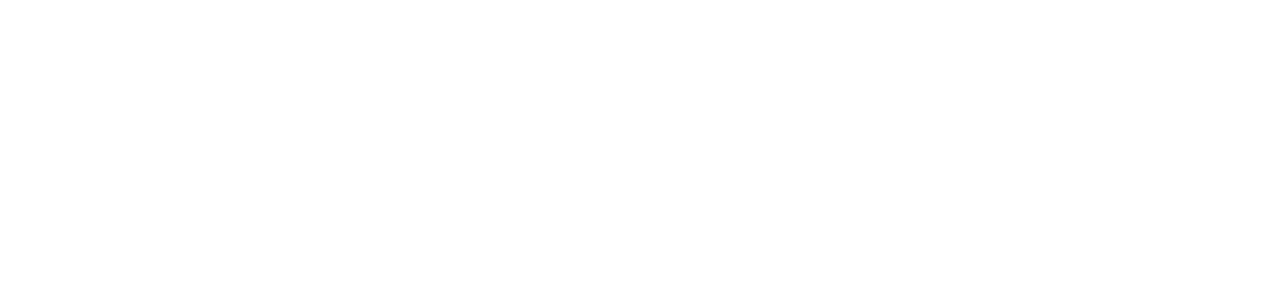
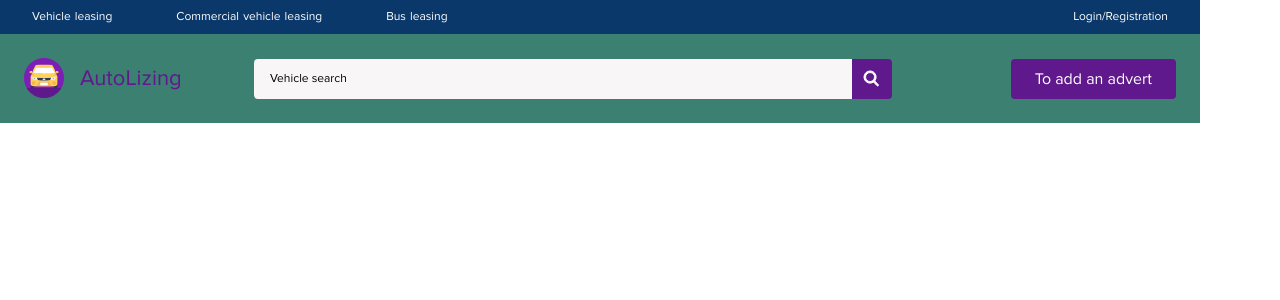
Before and after one commit to jacquesme/Leasing-FrontEnd, a Nuxt app: page /homepage in a window 1280 px wide. Before the commit this address had no page. Shown: the top 300 px of the page. Built offline with nearby package versions, Linux system fonts and the light colour scheme.

Commit message:
Created header layout, created homepage

```diff
--- /dev/null
+++ b/layouts/navheader.vue
@@ -0,0 +1,17 @@
+<template>
+    <div>
+        <NavMenu/>
+    </div>
+</template>
+
+<script>
+  import NavMenu from '~/components/Menu.vue';
+    export default {
+      components: {NavMenu},
+        name: "header"
+    }
+</script>
+
+<style lang="scss" scoped>
+
+</style>
--- /dev/null
+++ b/pages/homepage.vue
@@ -0,0 +1,21 @@
+<template>
+    <div class="header-container center">
+        <NavHeader/>
+    </div>
+</template>
+
+<script>
+  import NavHeader from '~/layouts/navheader.vue';
+    export default {
+        components: {NavHeader},
+        name: "homepage"
+    }
+</script>
+
+<style lang="scss" scoped>
+.header-container {
+  margin: 0;
+  width: 1200px;
+  background-color: #3b8070;
+}
+</style>
```
